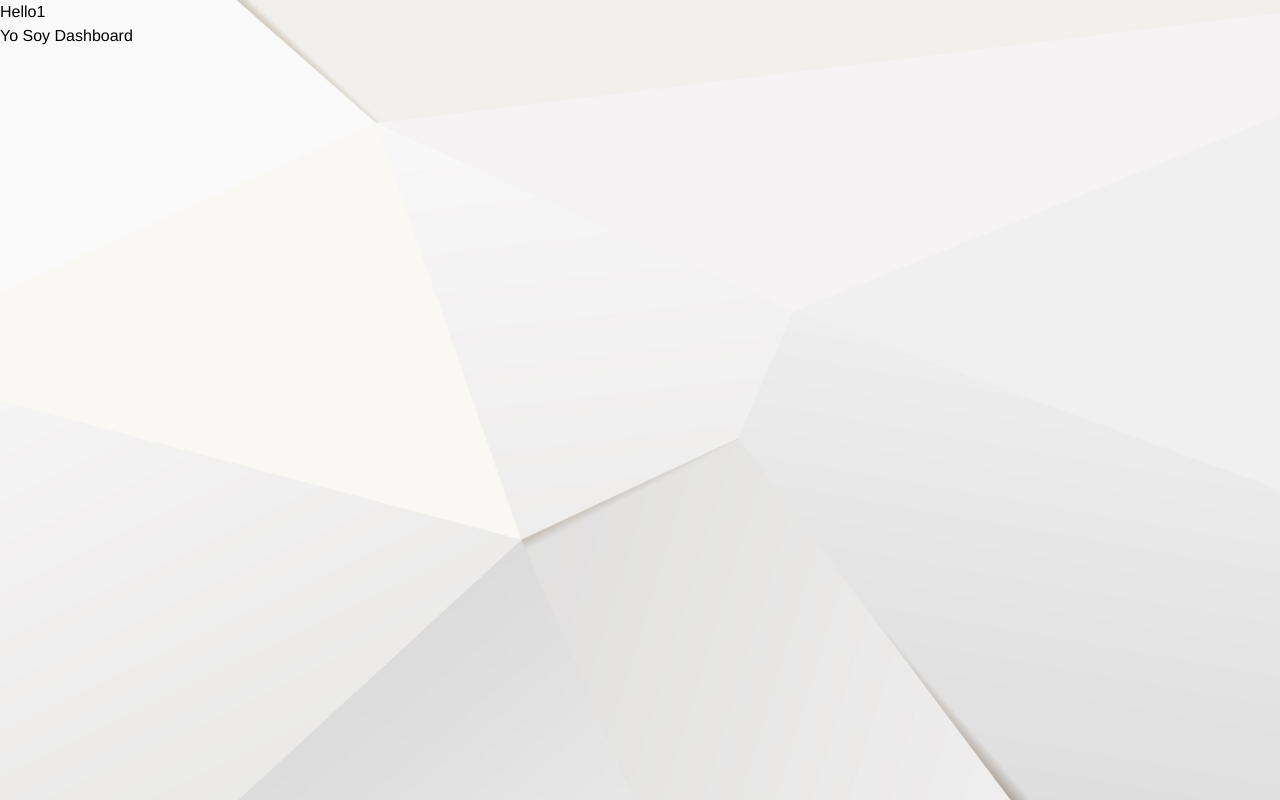
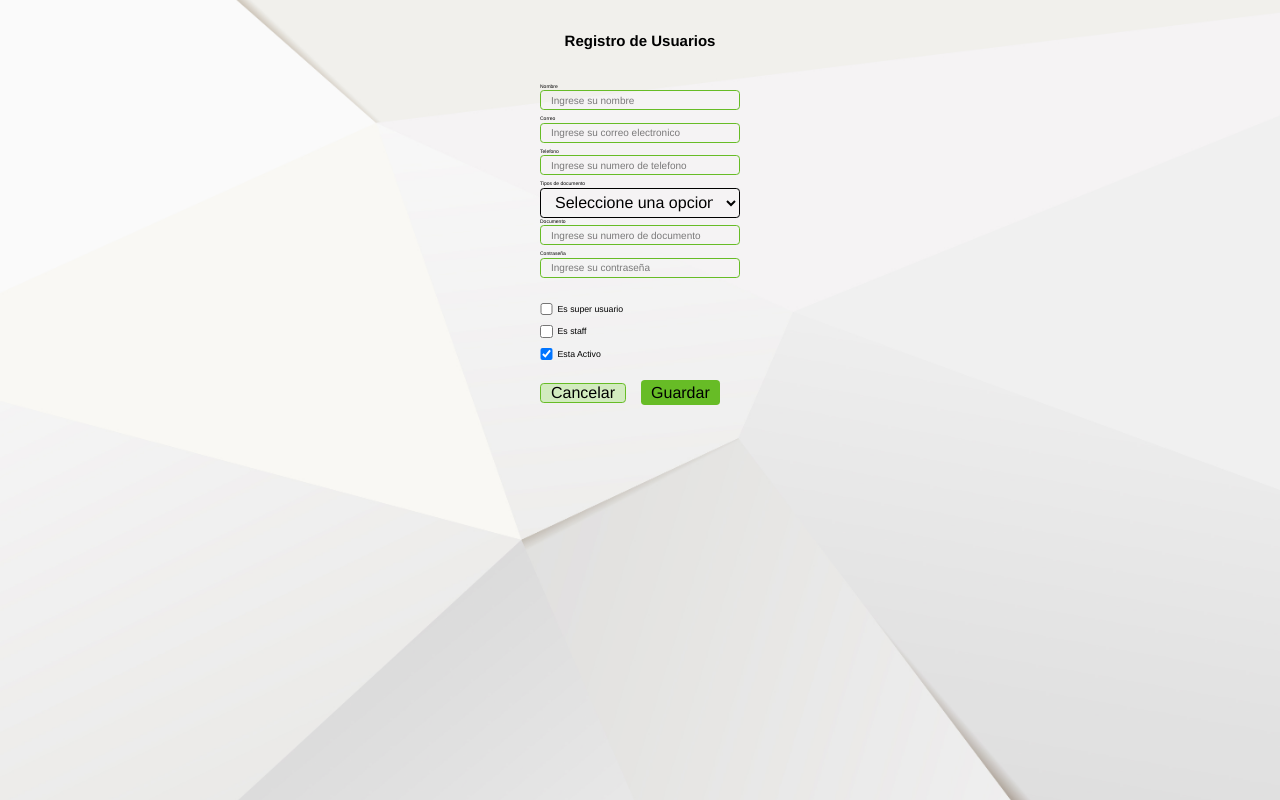
Before and after one commit to Henao420/3172293-react-in-class, a React (Vite) app: page /dashboard in a window 1280 px wide. Built offline with nearby package versions, Linux system fonts and the light colour scheme.

Commit message:
Actualizacion

```diff
--- a/package.json
+++ b/package.json
@@ -15,7 +15,8 @@
     "react": "^19.2.5",
     "react-dom": "^19.2.5",
     "react-router-dom": "^7.15.1",
-    "tailwindcss": "^4.3.0"
+    "tailwindcss": "^4.3.0",
+    "zod": "^4.4.3"
   },
   "devDependencies": {
     "@eslint/js": "^10.0.1",
--- a/src/app/router.jsx
+++ b/src/app/router.jsx
@@ -1,7 +1,6 @@
 // scr/app/router.jsx
 import { createBrowserRouter, Navigate } from "react-router-dom";
-import { AuthLayout } from "@/shared";
-import { DashboardLayout } from "@/shared";
+import { AuthLayout, DashboardLayout } from "@/shared";
 
 const router = createBrowserRouter([
     {
@@ -21,7 +20,7 @@ const router = createBrowserRouter([
         path: "/dashboard",
         element: <DashboardLayout />,
         children: [
-            { index: true, element: <h1>Hello1</h1> },
+            { index: true },
         //      { path: "/dashboard/auth", element: <h1>Hello2</h1>},
         //      { path: "/dashboard/userList", element: <h1>Hello3</h1>},
         ],
--- a/src/features/users/components/UserRegisterForm.jsx
+++ b/src/features/users/components/UserRegisterForm.jsx
@@ -1,10 +1,21 @@
 //UserRegisterForm componente para registrar un usuario
-
 import { useState, useEffect } from "react"
 import { Input, Select, Checkbox, Button } from "@/shared"
 import { getDocumentTypes } from "@/services/selectService"
+// import { useNavigate } from "react-router-dom";
+import { userSchema } from "../schemas/userSchema";
 
 export default function UserRegisterForm() {
+
+    // Estado
+    // const [IsSubmitting, setIsSubmitting] =
+
+    // Navegacion
+    // const navigate = useNavigate();
+
+    // Estado del error
+    const [ errors, setErrors ] = useState({});
+
     // Estado del formulario
     const [formData, setFormData] = useState({
         userName: "",
@@ -48,14 +59,15 @@ export default function UserRegisterForm() {
         }));
     };
 
-    //=========== HANDLE SUBMIT ============
+    // =========== HANDLE SUBMIT ============
+
     const handleSubmit = async (e) => {
         // Evita que el formulario recarge la pagina
         e.preventDefault();
 
         // Validamos los datos del formulario contra el esquema zod
         // safeParse NO lanza excepcion, retorna unn objeto controlado
-        const result = userSchema.safeParse(formData)
+        const result = userSchema.safeParse(formData);
 
         // Verificar en consola si el esquema esta funcionando correctamente
         // console.log(result);
@@ -82,49 +94,126 @@ export default function UserRegisterForm() {
 
         // Si la validacion pasa, limpiamos errores previos
         setErrors({});
+
+        // Activamos estado de envio (util para deshabilitar el boton)
+        // setIsSubmitting(true);
+
+        try {
+
+            // Llamamos al servicio frontend que consume la API
+            // result.data contiene los datos ya validados por Zod
+            // const response = await createUser(result.data);
+
+            // Log informativo para desarrollo
+            // console.log("Usuario creado:", response);
+
+            // Feedback basico al usuario
+            alert("Usuario creado correctamente");
+
+            // Navegamos a la vista anterior
+            // navigate(-1) equivale a "volver atras"
+            // navigate(-1);
+
+        } catch (error) {
+
+            // Capturamos errores de red o errores lanzados por el servicio
+            console.error("Error:", error.message);
+
+            // Mostramos el mensaje de error al usuarii
+            alert(error.message);
+
+        } finally {
+
+            // Pase lo que pase, desactivamos el estado de envio
+            // setIsSubmitting(false);
+
         }
+    };
+
+    // ==================================
+    //         Handle NameChange
+    // ==================================
+    // const handleNameChange = (e) => {
+
+    //     const value = e.target.value.trim();
+
+    //     if (value === "") {
+    //         console.log("El nombre no puede estar vacio");
+    //     }
+
+    // };
 
     return (
-        <div>
+        <div className="grid items-center justify-center">
+            <h1 className="mx-auto my-12 text-title font-heading font-bold">Registro de Usuarios</h1>
+            {/* Formulario */}
+            <form
+                action=""
+                onSubmit={handleSubmit}
+            >
                 <Input
                     label="Nombre"
+                    name="userName"
                     type="text"
+                    value={formData.userName}
                     placeholder="Ingrese su nombre"
                     htmlFor="user-name"
+                    onChange={handleChange}
+                    error={errors.userName}
                 />
                 <Input
                     label="Correo"
+                    name="userEmail"
                     type="email"
+                    value={formData.userEmail}
                     placeholder="Ingrese su correo electronico"
                     htmlFor="user-email"
+                    onChange={handleChange}
+                    error={errors.userEmail}
                 />
                 <Input
                     label="Telefono"
+                    name="userPhone"
                     type="tel"
+                    value={formData.userPhone}
                     placeholder="Ingrese su numero de telefono"
                     htmlFor="user-phone"
+                    onChange={handleChange}
+                    error={errors.userPhone}
                 />
                 <Select
                     label="Tipos de documento"
                     name="userDocumentTypes"
+                    value={formData.userDocumentTypes}
                     htmlFor="userDocumentTypes"
+                    onChange={handleChange}
                     options={documentTypes}
+                    error={errors.userDocumentType}
                 />
                 <Input
                     label="Documento"
+                    name="userDocumentNumber"
                     type="text"
+                    value={formData.userDocumentNumber}
                     placeholder="Ingrese su numero de documento"
                     htmlFor="user-document-number"
+                    onChange={handleChange}
+                    error={errors.userDocumentNumber}
                 />
                 <Input
                     label="Contraseña"
+                    name="userPassword"
                     type="password"
+                    value={formData.userPassword}
                     placeholder="Ingrese su contraseña"
                     htmlFor="user-password"
+                    onChange={handleChange}
+                    error={errors.userPassword}
                 />
 
                     {/* Checkbox */}
 
+                <div className="grid gap-4 my-8">
                     <Checkbox
                         id="isSuperUser"
                         name="isSuperUser"
@@ -147,6 +236,8 @@ export default function UserRegisterForm() {
                         onChange={handleChange}
                 />
 
+                </div>
+
                     {/* Actions */}
                 <div className="flex gap-6 items-center">
                     <Button
@@ -165,7 +256,10 @@ export default function UserRegisterForm() {
                     >
                         Guardar
                     </Button>
-            </div>{/* Actions */}
+                </div>
+                {/* Actions */}
+            </form>
+
         </div>
     )
 
--- a/src/features/users/index.js
+++ b/src/features/users/index.js
@@ -0,0 +1 @@
+export { default as UserRegisterForm } from "./components/UserRegisterForm"
--- /dev/null
+++ b/src/features/users/schemas/userSchema.js
@@ -0,0 +1,41 @@
+// src/users/schemas/userSchemas.js
+// CORRECCION: Agregar campos booleanos
+
+import { z } from "zod";
+// import { fileSchema } from "@/shared";
+
+export const userSchema = z.object({
+    userName: z
+        .string()
+        .min(3, "El nombre debe tener minimo 3 caracteres")
+        .max(60, "El nombre es demasiado largo"),
+
+    userEmail: z
+        .email()
+        .regex(/^[^\s@]+@[^\s@]+\.[^\s@]+$/, "Debe ingresar un email valido"),
+
+    userPhone: z
+        .string()
+        .regex(/^[0-9]{10}$/, "El telefono debe tener 10 digitos"),
+
+    userDocumentType: z.string().min(1, "Debe seleccionar un tipo de documento"),
+
+    userDocumentNumber: z
+        .string()
+        .min(5, "Numero de documento invalido")
+        .max(20, "Numero de documento demasiado largo"),
+
+    userPassword: z
+        .string()
+        .min(8, "Contraseña debe tener minimo 8 caracteres")
+        .regex(/[A-Z]/, "Debe contener al menos una mayuscula")
+        .regex(/[a-z]/, "Debe contener al menos una minuscula")
+        .regex(/[0-9]/, "Debe contener al menos un numero")
+        .regex(/[^A-Za-z0-9]/, "Debe contener al menos un caracter especial"),
+
+    isStaff: z.boolean(),
+    isActive: z.boolean(),
+    isSuperUser: z.boolean(),
+
+    // userImage: fileSchema.pick({ file: true }).shape.files.optional(),
+})
--- a/src/shared/components/Button.jsx
+++ b/src/shared/components/Button.jsx
@@ -9,7 +9,7 @@ export default function Button({
 
     const variants = {
         primary: "bg-brand text-text-inverse hover:bg-brand-hover",
-        secondary: "bg-brand-soft text-primary hover:bg-brand-soft-hover"
+        secondary: "border border-brand bg-brand-soft text-primary hover:bg-brand-soft-hover"
     };
 
     const sizes = {
--- a/src/shared/components/Input.jsx
+++ b/src/shared/components/Input.jsx
@@ -1,5 +1,6 @@
 export default function Input({
     label,
+    error,
     htmlFor,
     type = "text",
     variant = "primary",
@@ -11,7 +12,7 @@ export default function Input({
             // Estos valores deben ser con variables
         primary: `
             border-brand
-            bg-gray-100
+            bg-background
         `,
         secondary: `
             border-red-950
@@ -37,7 +38,6 @@ export default function Input({
 
     return(
         <div className="w-80">
-
                 {/* Label */}
             <label
                 // htmlFor con kebab-case
@@ -53,11 +53,11 @@ export default function Input({
                             ? "mb-0"
                             : "mb-1"
                     }
+                    ${error ? "border-red-800" : "text-caption"}
                 `}
             >
             {label}
             </label>
-
                 {/* Contenedor del input */}
             <div
                 className="
@@ -67,7 +67,6 @@ export default function Input({
                     items-center
                 "
             >
-
                 {/* Area interactiva invisivle (48px) */}
             <div
                 className="
@@ -82,11 +81,11 @@ export default function Input({
                     e.currentTarget.nextSibling.focus()
                 }}
             />
-
                 {/* Input visual */}
             <input
                 id={htmlFor}
                 type={type}
+                error={error}
                 className={`
                     relative
                     w-full
@@ -101,12 +100,15 @@ export default function Input({
                     focus:ring-brand
                     ${variants[variant]}
                     ${sizes[size]}
+                    ${error ? "border-red-800" : "border border-border"}
                 `}
                 {...props}
             />
-
             </div>
-
+            {/* Feedback */}
+            {error && (
+                <p className="text-caption text-red-800 place-self-start">{error}</p>
+            )}
         </div>
-    )
+    );
 }
--- a/src/shared/components/Select.jsx
+++ b/src/shared/components/Select.jsx
@@ -2,8 +2,11 @@
 
 export default function Select({
     label,
+    error,
     htmlFor,
     name,
+    onChange,
+    value,
     options = [],
 }){
     return (
@@ -24,6 +27,8 @@ export default function Select({
             {/* Select */}
             <select
                 name={name}
+                onChange={onChange}
+                value={value}
                 id="htmlFor"
                 className="
                     w-80
@@ -44,8 +49,10 @@ export default function Select({
                         {opt.label}
                     </option>
                 ))}
-
             </select>
+            {error && (
+                <p className="text-caption text-red-800 place-self-start mt-1">{error}</p>
+            )}
         </div>
     )
 }
--- a/src/shared/layouts/DashboardLayout.jsx
+++ b/src/shared/layouts/DashboardLayout.jsx
@@ -1,5 +1,6 @@
 import { Outlet } from "react-router-dom";
 import authBg from "@/assets/images/bg-3.jpg";
+import { UserRegisterForm } from "@/features/users"
 
 export default function DashboardLayout() {
     return (
@@ -14,7 +15,7 @@ export default function DashboardLayout() {
             >
                 <main className="mx-auto">
                     <Outlet />
-                    <h1>Yo Soy Dashboard</h1>
+                    <UserRegisterForm />
                 </main>
             </div>
         </>
--- a/src/styles/global.css
+++ b/src/styles/global.css
@@ -54,7 +54,7 @@
 
     /* ======= FONT WEIGHT ======= */
 
-    --font-heading: var(--semantic-font-weight-heading);
+    --font-weight-heading: var(--semantic-font-weight-heading);
     --font-body: var(--semantic-font-weight-body);
     --font-label: var(--semantic-font-weight-label);
 }
--- a/src/styles/tokens.css
+++ b/src/styles/tokens.css
@@ -60,9 +60,9 @@
 
 
 /*Font-weight crudos*/
-    --font-wight-light: 300;
-    --font-wight-regular: 400;
-    --font-wight-bold: 700
+    --font-weight-light: 200;
+    --font-weight-regular: 400;
+    --font-weight-bold: 800;
 
 /*Font-size*/
     --fs-xxxxl: 5rem; /*Ultra grande*/
```
Also changed, not shown: src/shared/layouts/AuthLayout.jsx (+8 -6 lines), 1 other file (tests, documents, lock files or other folders). Lines whose indentation alone changed are shown as unchanged.
